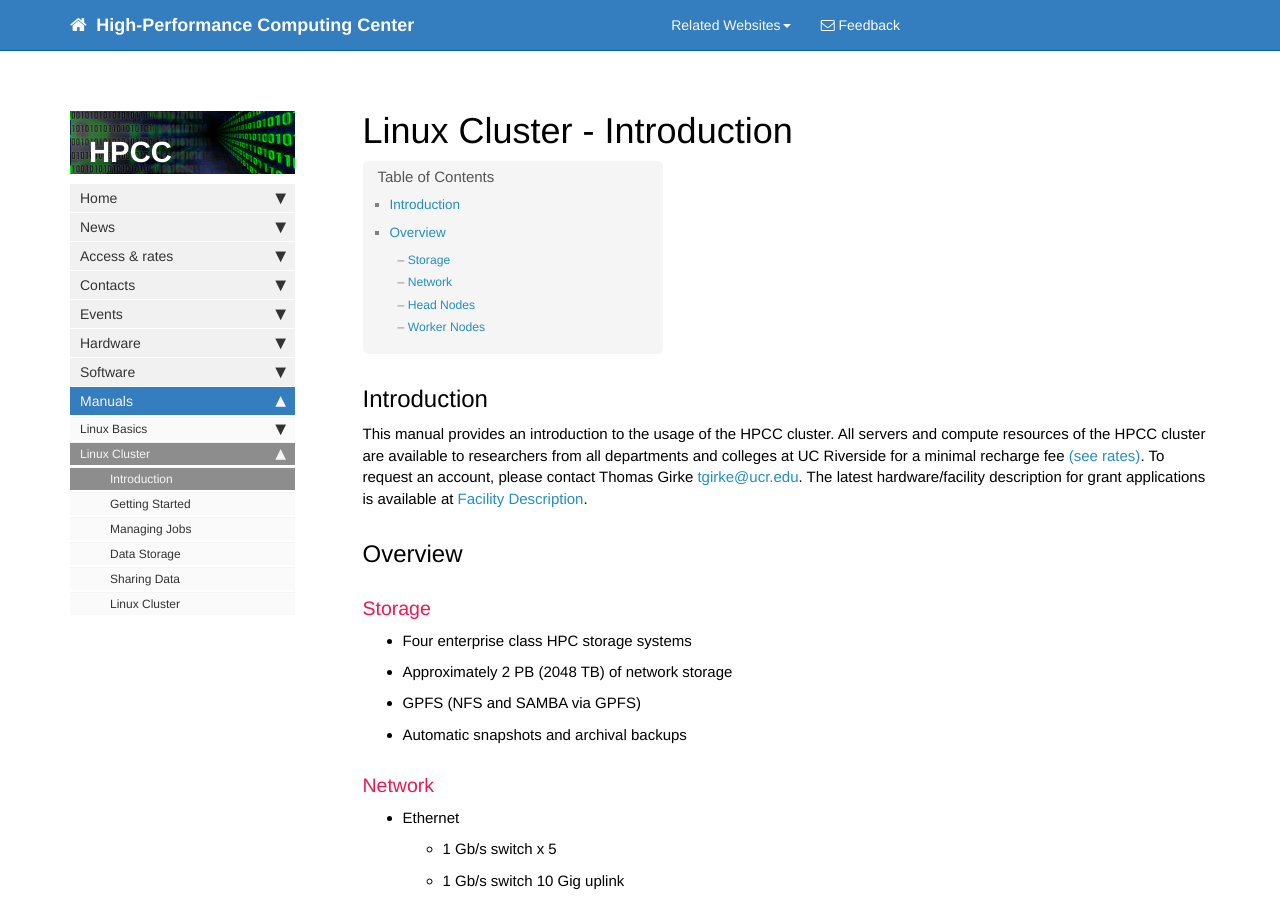
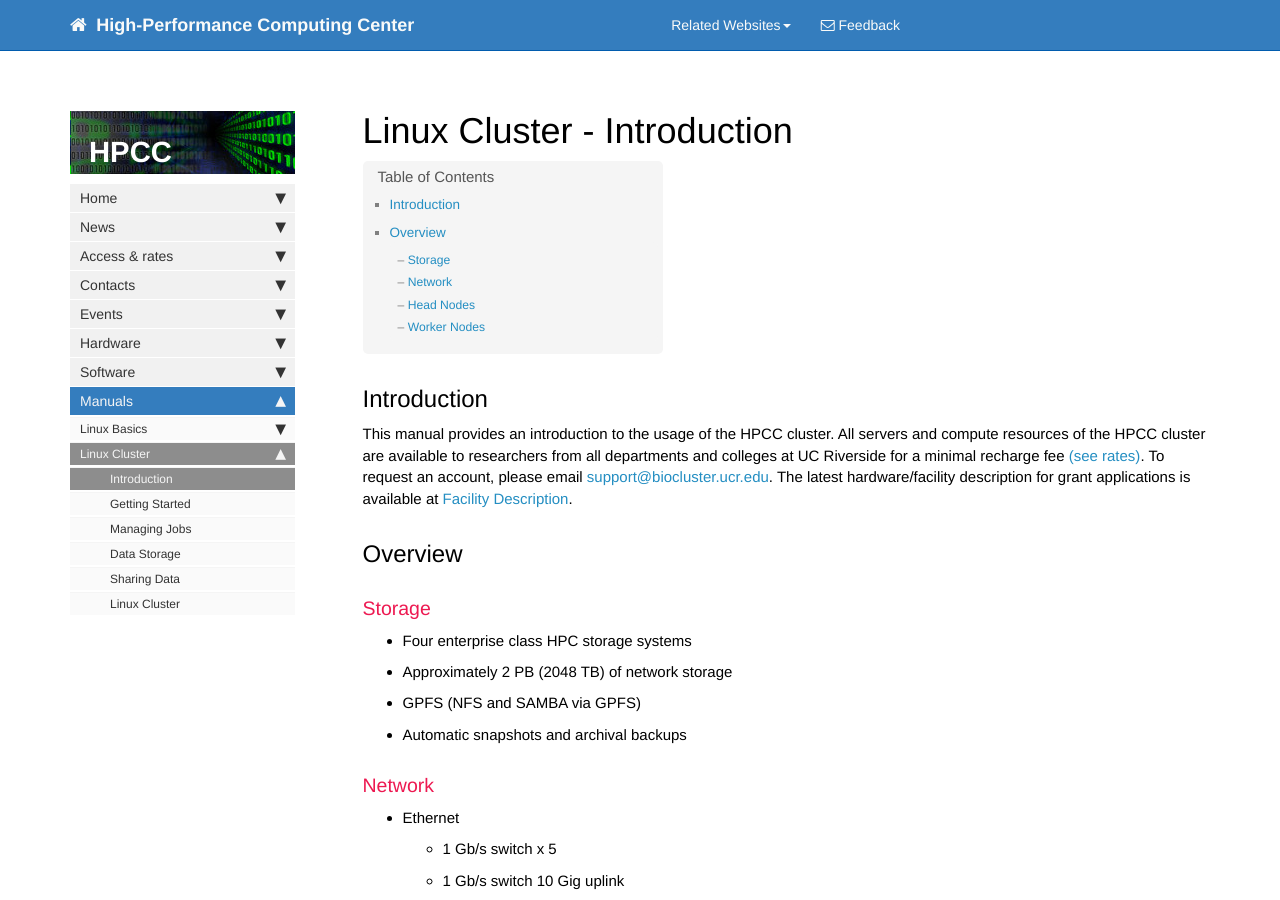
Before and after one commit to tgirke/rcf, a Jekyll site: the page built from pages/manuals/manuals_linux-cluster_intro.md, in a window 1280 px wide and 900 px high. Built offline with Jekyll 4.4.1, drawn with Linux system fonts in a browser that asks for light colours; nearby versions of some CDN libraries; comment, search, counter and statistics services are not loaded.

Commit message:
content edits

```diff
--- a/pages/manuals/manuals_linux-cluster_intro.md
+++ b/pages/manuals/manuals_linux-cluster_intro.md
@@ -7,7 +7,7 @@ permalink: manuals_linux-cluster_intro.html
 ## Introduction
 This manual provides an introduction to the usage of the HPCC cluster.
 All servers and compute resources of the HPCC cluster are available to researchers from all departments and colleges at UC Riverside for a minimal recharge fee [(see rates)](/#rates).
-To request an account, please contact Thomas Girke [tgirke@ucr.edu](mailto:tgirke@ucr.edu).
+To request an account, please email [support@biocluster.ucr.edu](mailto:support@biocluster.ucr.edu).
 The latest hardware/facility description for grant applications is available at [Facility Description](/#facility-description).
 
 ## Overview
```
